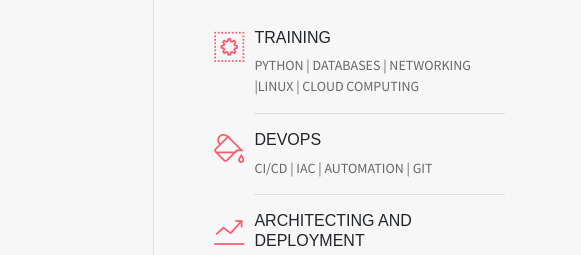
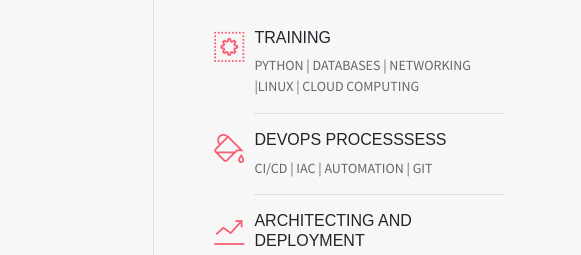
Before and after one commit to destleon/Joseph, a plain HTML site: page index.html in a window 1280 px wide. Shown: the part 840-1095 px from the top of the page, 699-1280 px from the left. Drawn offline with Linux system fonts and the light colour scheme.

Commit message:
i have change devops to devops processes

```diff
--- a/index.html
+++ b/index.html
@@ -111,7 +111,7 @@
                 <div class="row">
                     <div class="col-1 text-danger pt-1"><i class="ti-paint-bucket icon-lg"></i></div>
                     <div class="col-10 ml-auto mr-3">
-                        <h6>DEVOPS  </h6>
+                        <h6>DEVOPS  PROCESSSESS</h6>
                         <p class="subtitle">CI/CD | IAC | AUTOMATION | GIT </p>
                         <hr>
                     </div>
```
